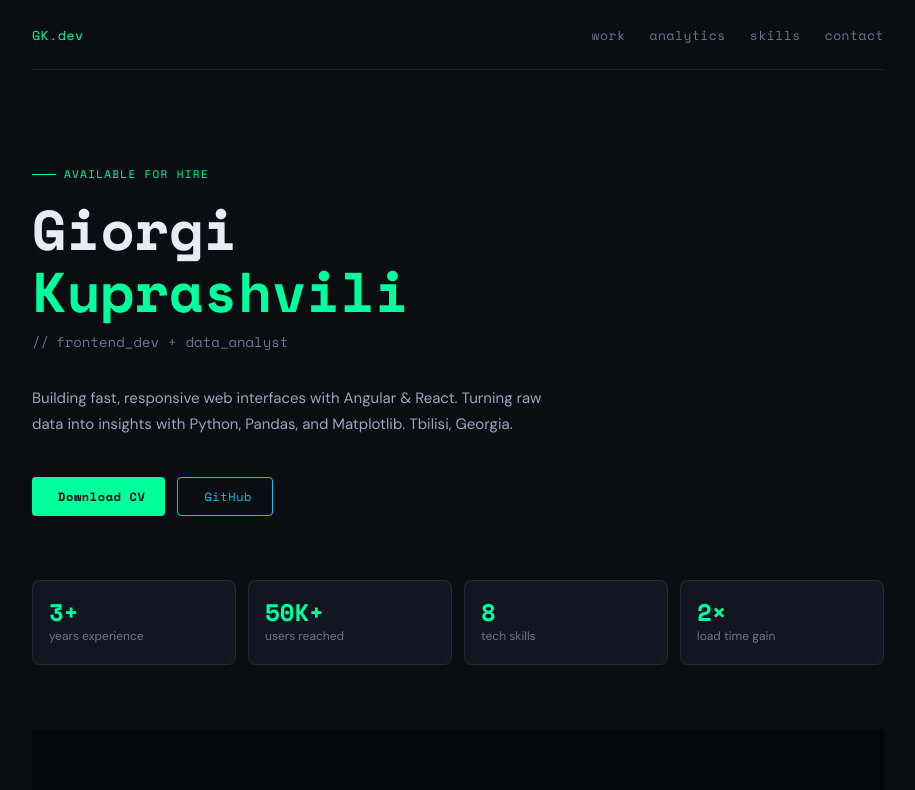
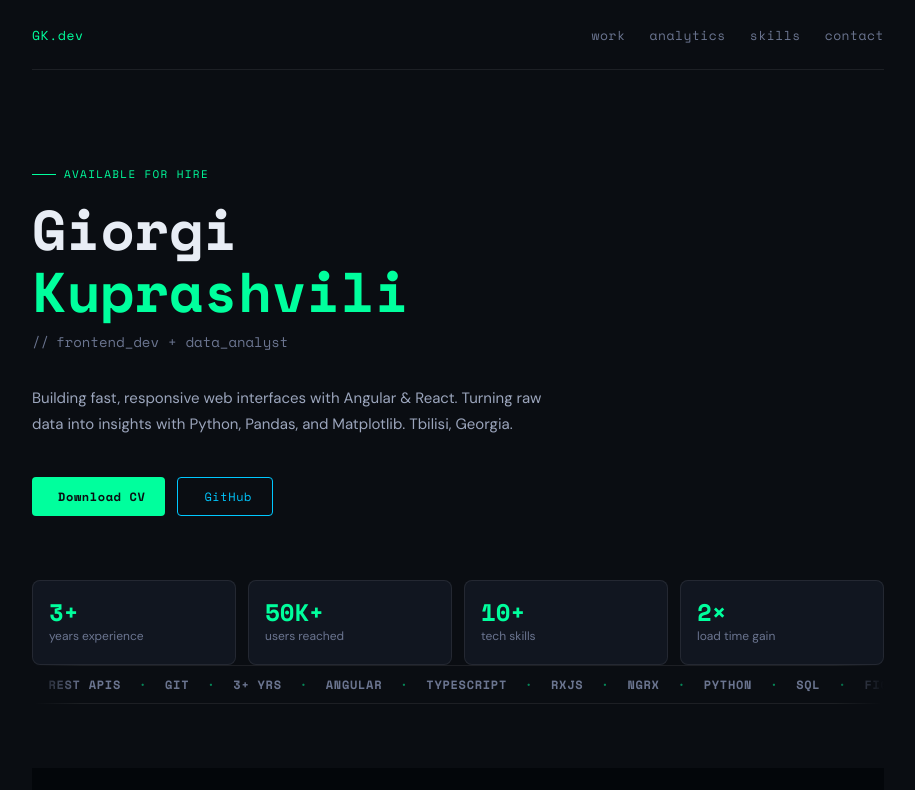
Before and after one commit to GiorgiKuprashvili3/Portfolio, an Angular app: page / in a window 1280 px wide. Shown: the top 790 px of the page, without its empty margins (182-1097 px from the left). Built offline with nearby package versions, Linux system fonts and the light colour scheme; some icons are missing.

Commit message:
adding stats affects

```diff
--- a/src/app/components/portfolio.service.ts
+++ b/src/app/components/portfolio.service.ts
@@ -8,7 +8,7 @@ export class PortfolioService {
     return [
       { value: '3+',   label: 'years experience' },
       { value: '50K+', label: 'users reached'     },
-      { value: '8',    label: 'tech skills'        },
+      { value: '10+',    label: 'tech skills'        },
       { value: '2×',   label: 'load time gain'     },
     ];
   }
--- a/src/app/components/stats/stats.component.html
+++ b/src/app/components/stats/stats.component.html
@@ -4,3 +4,13 @@
     <div class="stat-card__label">{{ s.label }}</div>
   </div>
 </div>
+
+<div class="ticker-wrap">
+  <div class="ticker-track">
+    <ng-container *ngFor="let _ of [0,1]">
+      <span class="ticker-item" *ngFor="let item of tickerItems">
+        {{ item }}<span class="ticker-dot">·</span>
+      </span>
+    </ng-container>
+  </div>
+</div>
--- a/src/app/components/stats/stats.component.scss
+++ b/src/app/components/stats/stats.component.scss
@@ -1,8 +1,9 @@
+// ── Stats row ────────────────────────────────────────────────────────────────
 .stats-row {
   display: grid;
   grid-template-columns: repeat(auto-fit, minmax(140px, 1fr));
   gap: 12px;
-  margin-bottom: 4rem;
+  margin-bottom: 0;
 }
 
 .stat-card {
@@ -25,3 +26,65 @@
     color: var(--muted);
   }
 }
+
+// ── Ticker ───────────────────────────────────────────────────────────────────
+.ticker-wrap {
+  margin-top: 0;
+  margin-bottom: 4rem;
+  overflow: hidden;
+  border-top: 0.5px solid var(--border);
+  border-bottom: 0.5px solid var(--border);
+  padding: 10px 0;
+  // Fade edges with a mask
+  mask-image: linear-gradient(
+    to right,
+    transparent 0%,
+    black 6%,
+    black 94%,
+    transparent 100%
+  );
+  -webkit-mask-image: linear-gradient(
+    to right,
+    transparent 0%,
+    black 6%,
+    black 94%,
+    transparent 100%
+  );
+}
+
+.ticker-track {
+  display: flex;
+  white-space: nowrap;
+  // Total width = 2× content so we only need to translate 50% for a seamless loop
+  animation: ticker-scroll 28s linear infinite;
+
+  &:hover {
+    animation-play-state: paused;
+  }
+}
+
+.ticker-item {
+  font-family: var(--mono);
+  font-size: 12px;
+  font-weight: 700;
+  color: var(--muted);
+  letter-spacing: 0.06em;
+  text-transform: uppercase;
+  padding-right: 0; // spacing handled by dot
+  transition: color 0.2s;
+
+  &:hover {
+    color: var(--accent);
+  }
+}
+
+.ticker-dot {
+  color: var(--accent);
+  margin: 0 18px;
+  opacity: 0.5;
+}
+
+@keyframes ticker-scroll {
+  from { transform: translateX(0); }
+  to   { transform: translateX(-50%); }
+}
--- a/src/app/components/stats/stats.component.ts
+++ b/src/app/components/stats/stats.component.ts
@@ -12,4 +12,19 @@ import { Stat } from '../../models/portfolio.models';
 })
 export class StatsComponent {
   stats: Stat[] = inject(PortfolioService).getStats();
+
+  tickerItems: string[] = [
+    'Docker',
+    'REST APIs',
+    'Git',
+    '3+ yrs',
+    'Angular',
+    'TypeScript',
+    'RxJS',
+    'NgRx',
+    'Python',
+    'SQL',
+    'Figma',
+    'React',
+  ];
 }
```
